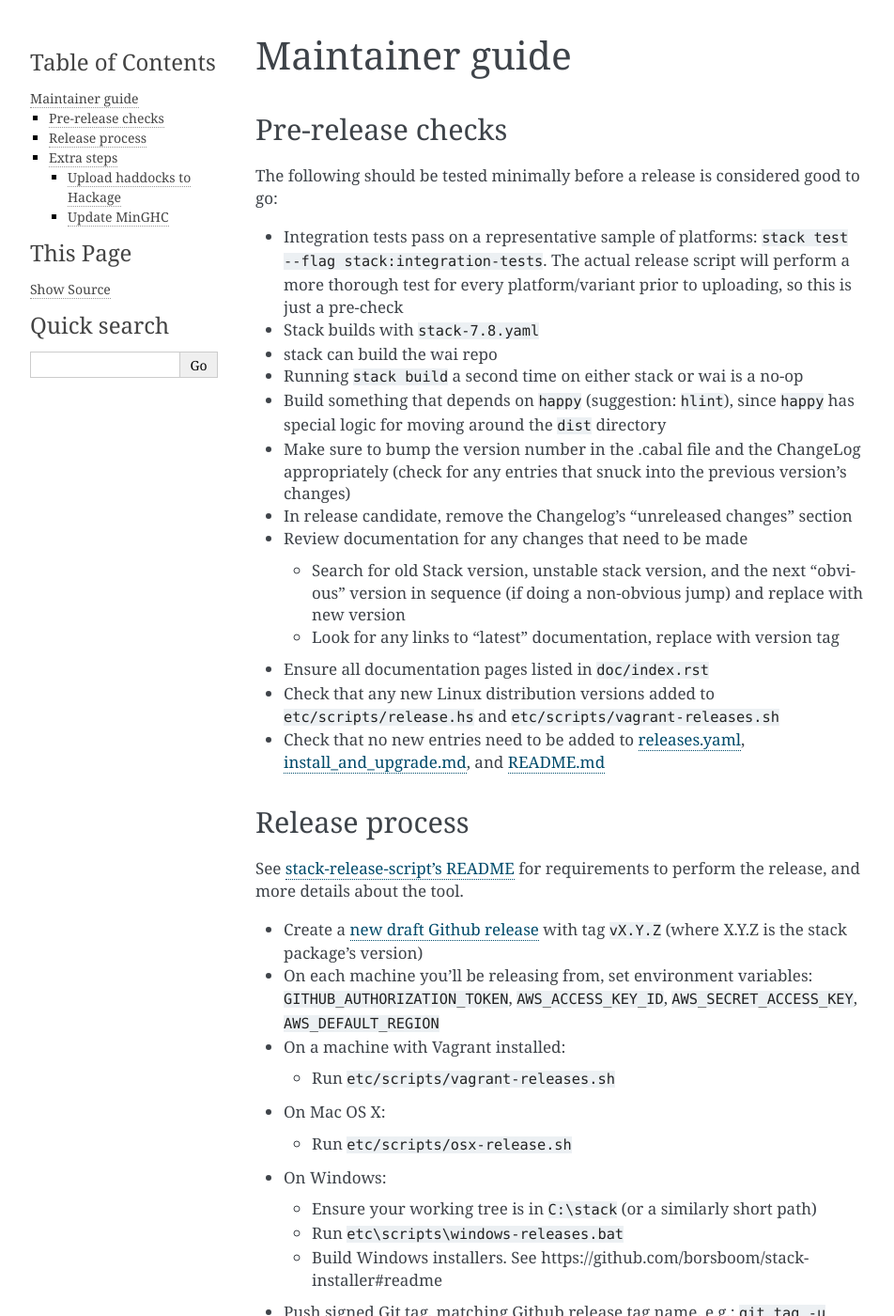
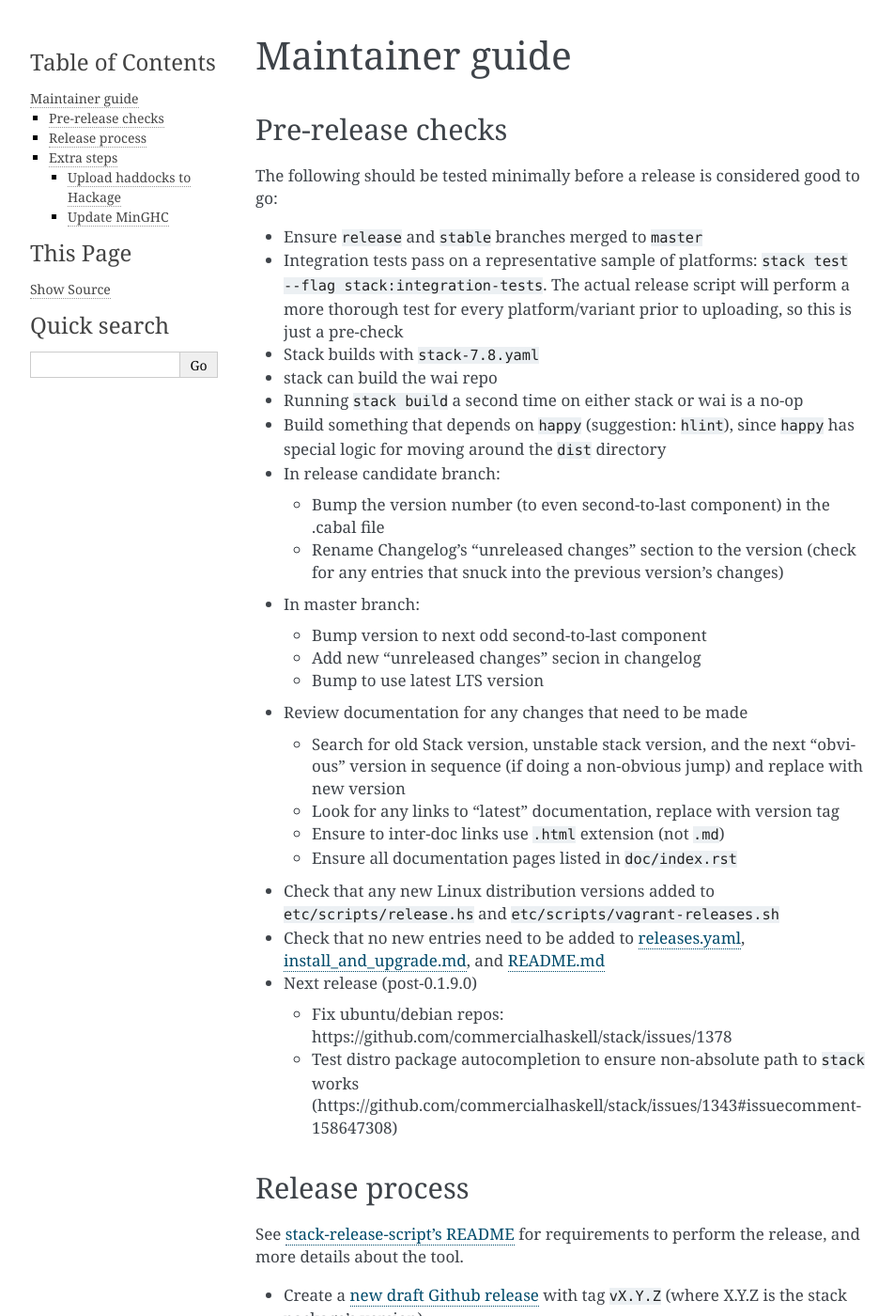
Before and after one commit to commercialhaskell/stack, a Sphinx documentation site: the page built from doc/MAINTAINER_GUIDE.md, in a window 1280 px wide and 1400 px high. Shown: the whole window at 94% size, without its empty margins (148-1100 px from the left). Built offline with Sphinx 7.4.7, drawn with Linux system fonts in a browser that asks for light colours.

Commit message:
doc/MAINTAINER_GUIDE.md updates

```diff
--- a/doc/MAINTAINER_GUIDE.md
+++ b/doc/MAINTAINER_GUIDE.md
@@ -5,6 +5,7 @@
 The following should be tested minimally before a release is considered good
 to go:
 
+* Ensure `release` and `stable` branches merged to `master`
 * Integration tests pass on a representative sample of platforms: `stack test
   --flag stack:integration-tests`. The actual release script will perform a more
   thorough test for every platform/variant prior to uploading, so this is just a
@@ -14,16 +15,22 @@
 * Running `stack build` a second time on either stack or wai is a no-op
 * Build something that depends on `happy` (suggestion: `hlint`), since `happy`
   has special logic for moving around the `dist` directory
-* Make sure to bump the version number in the .cabal file and the ChangeLog
-  appropriately (check for any entries that snuck into the previous version's
-  changes)
-* In release candidate, remove the Changelog's "unreleased changes" section
+* In release candidate branch:
+    * Bump the version number (to even second-to-last component) in the .cabal
+      file
+    * Rename Changelog's "unreleased changes" section to the version (check for
+      any entries that snuck into the previous version's changes)
+* In master branch:
+    * Bump version to next odd second-to-last component
+    * Add new "unreleased changes" secion in changelog
+    * Bump to use latest LTS version
 * Review documentation for any changes that need to be made
     * Search for old Stack version, unstable stack version, and the next
       "obvious" version in sequence (if doing a non-obvious jump) and replace
       with new version
     * Look for any links to "latest" documentation, replace with version tag
-* Ensure all documentation pages listed in `doc/index.rst`
+    * Ensure to inter-doc links use `.html` extension (not `.md`)
+    * Ensure all documentation pages listed in `doc/index.rst`
 * Check that any new Linux distribution versions added to
   `etc/scripts/release.hs` and `etc/scripts/vagrant-releases.sh`
 * Check that no new entries need to be added to
@@ -31,6 +38,12 @@
   [install_and_upgrade.md](https://github.com/commercialhaskell/stack/blob/master/doc/install_and_upgrade.md),
   and
   [README.md](https://github.com/commercialhaskell/stack/blob/master/README.md)
+* Next release (post-0.1.9.0)
+    - Fix ubuntu/debian repos:
+      https://github.com/commercialhaskell/stack/issues/1378
+    - Test distro package autocompletion to ensure non-absolute path to `stack`
+      works
+      (https://github.com/commercialhaskell/stack/issues/1343#issuecomment-158647308)
 
 ## Release process
 
```
